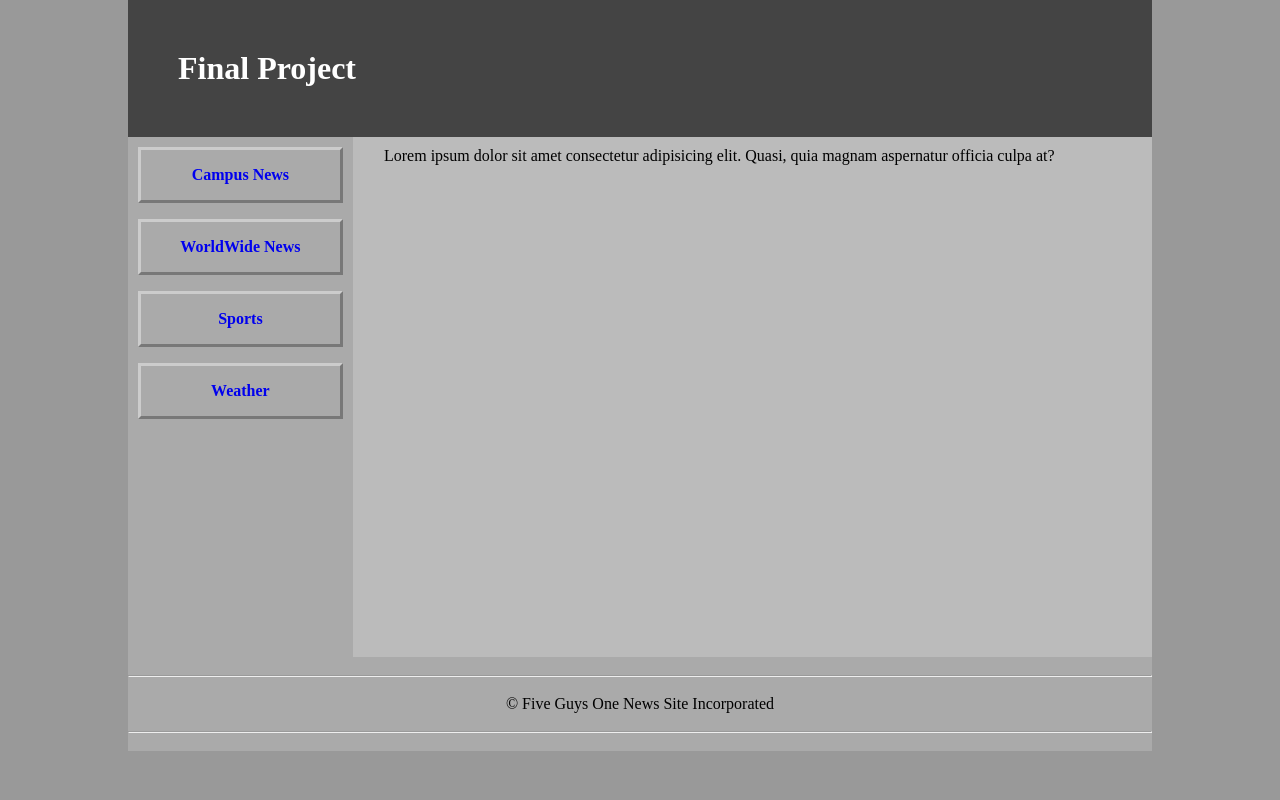
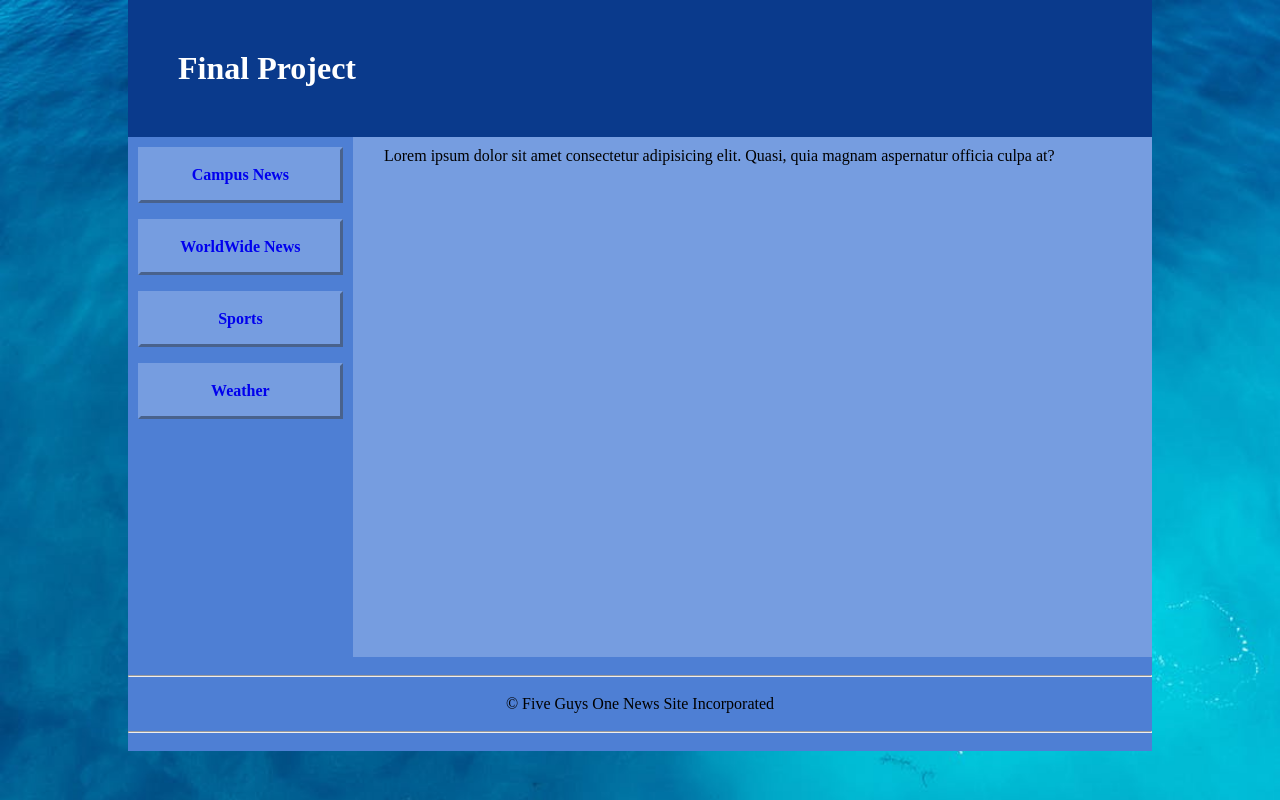
Before and after one commit to cole-goodnight-0/CSCI102-Final-Project, a plain HTML site: page index.html in a window 1280 px wide. Drawn offline with Linux system fonts and the light colour scheme.

Commit message:
Colors added

```diff
--- a/css/Main.css
+++ b/css/Main.css
@@ -7,7 +7,10 @@
 
 body
 {
-    background-color: #999;
+    background-image: url('../images/water-blue-ocean.jpg');
+    background-size: cover;
+    background-attachment: fixed;
+
 }
 
 .wrapper
@@ -21,7 +24,7 @@ body
 header /* Can be an image later */
 {
     padding:50px;
-    background-color: #444;
+    background-color: #0a3a8c;
     text-align: left;
     color:  #fff;
 }
@@ -31,7 +34,7 @@ nav
     padding: 10px;
     width: 20%;
     float: left;
-    background-color: #aaa;
+    background-color: #4e7fd4;
     min-height: 500px;
 }
 nav a{
@@ -40,14 +43,15 @@ nav a{
     text-align: center;
     font-weight: bold;
     padding: 1em;
-    border: 3px #cccccc outset;
+    border: 3px #769de0 outset;
     margin-bottom: 1em;
+    background-color: #769de0;
 }
 
 nav a:hover
 {
-    background-color: #bbb;
-    border: 3px #bbb inset;
+    background-color: #9d9d9d;
+    border: 3px #9d9d9d inset;
 }
 
 nav ul{
@@ -59,7 +63,7 @@ main
     padding: 10px;
     padding-left: 25%;
     width: auto;
-    background-color: #bbb;
+    background-color: #769de0;
     min-height: 500px;
     text-align: justify;
 }
@@ -72,5 +76,5 @@ main
 footer
 {
     text-align: center;
-    background-color: #aaa;
+    background-color: #4e7fd4;
 }
```
Also changed, not shown: images/water-blue-ocean.jpg (added).
